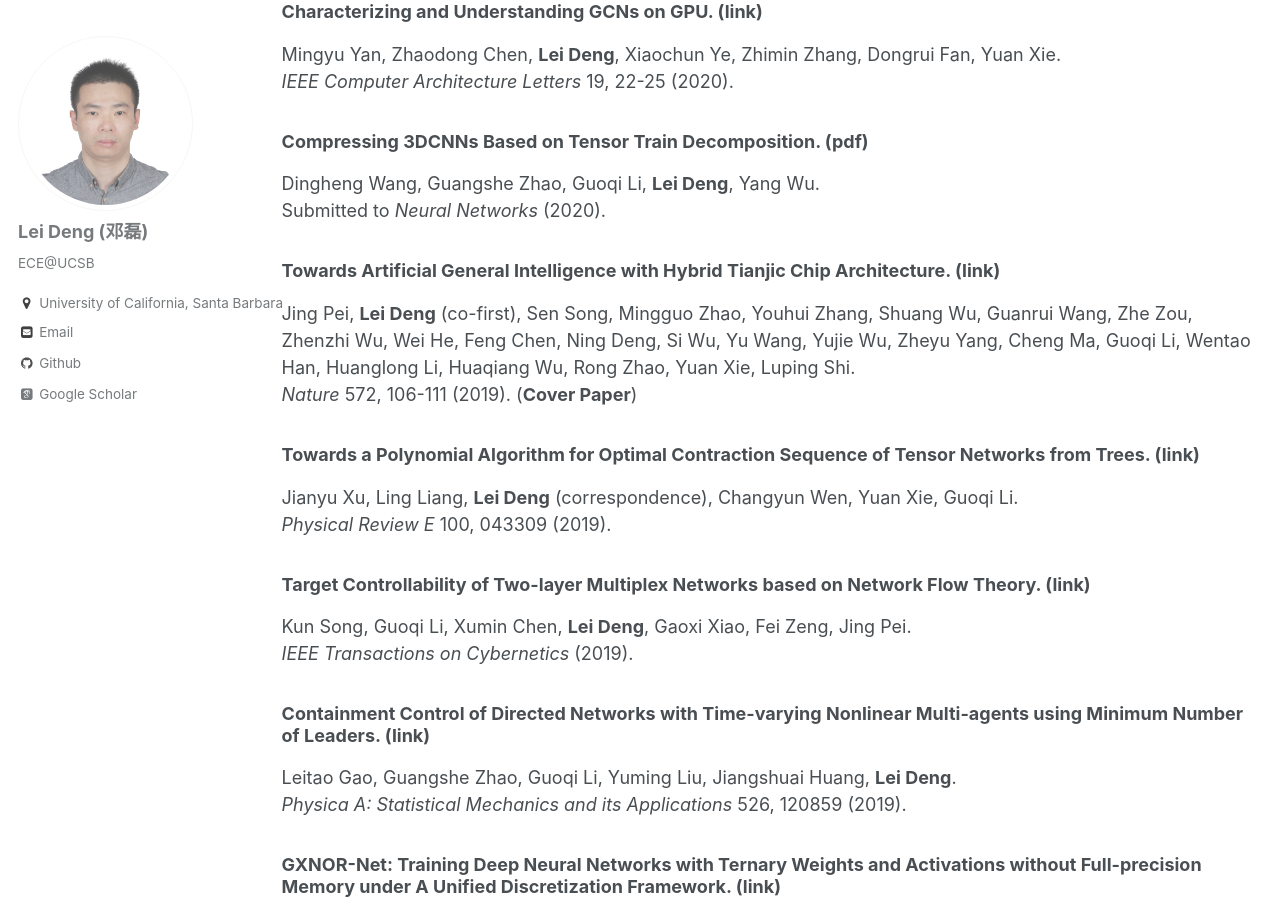
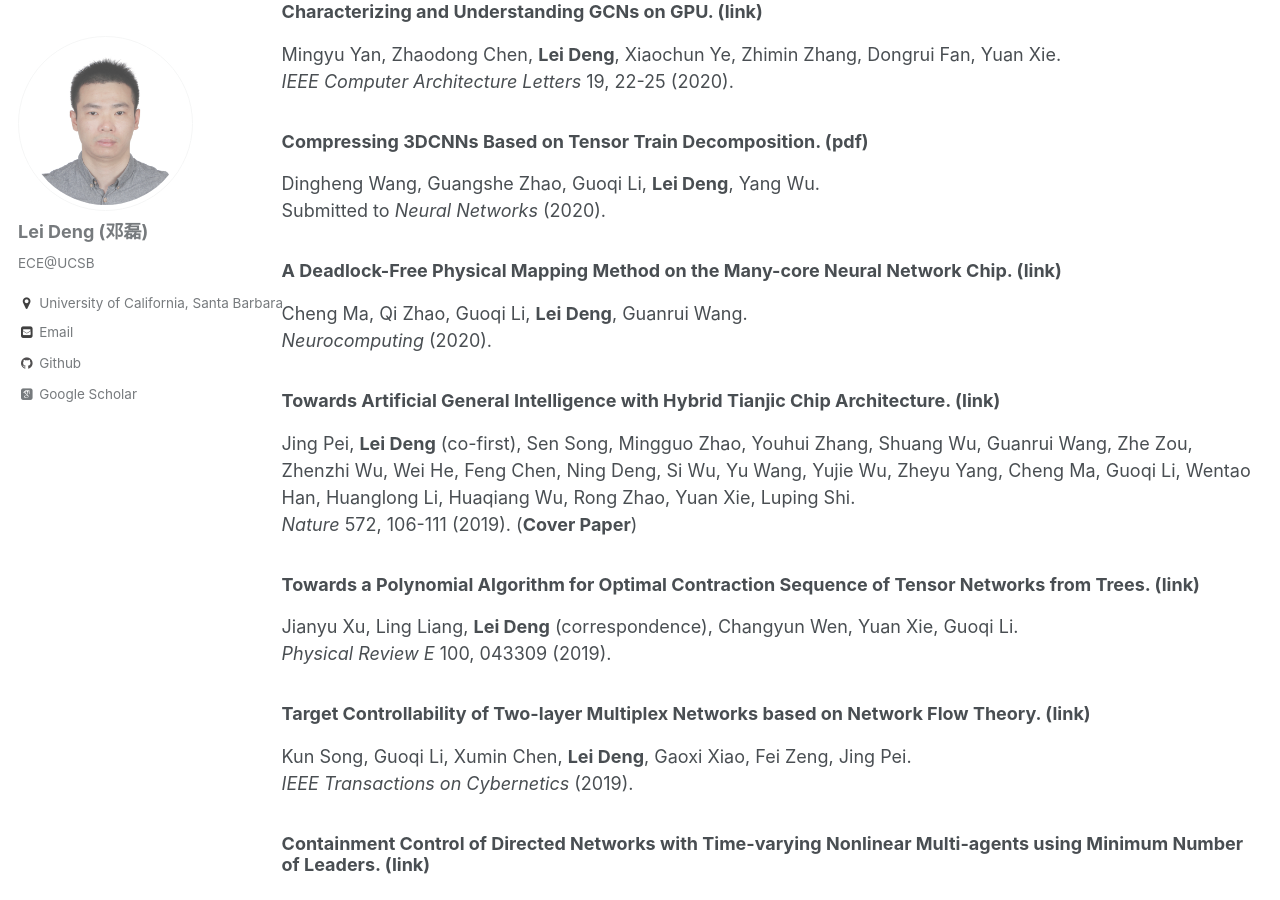
Before and after one commit to dllfei/dllfei.github.io, a Jekyll site: the page built from _pages/publications.md, in a window 1280 px wide and 900 px high, scrolled down 1772 px. Built offline with Jekyll 4.4.1, drawn with Linux system fonts in a browser that asks for light colours; some web fonts are replaced.

Commit message:
Update publications.md

```diff
--- a/_pages/publications.md
+++ b/_pages/publications.md
@@ -59,6 +59,10 @@ Mingyu Yan, Zhaodong Chen, **Lei Deng**, Xiaochun Ye, Zhimin Zhang, Dongrui Fan,
 ### Compressing 3DCNNs Based on Tensor Train Decomposition. ([pdf](https://arxiv.org/pdf/1912.03647.pdf)) <br />
 Dingheng Wang, Guangshe Zhao, Guoqi Li, **Lei Deng**, Yang Wu. <br />
 Submitted to *Neural Networks* (2020).
+
+### A Deadlock-Free Physical Mapping Method on the Many-core Neural Network Chip. ([link](https://arxiv.org/pdf/1912.03647.pdf)) <br />
+Cheng Ma, Qi Zhao, Guoqi Li, **Lei Deng**, Guanrui Wang. <br />
+*Neurocomputing* (2020).
 
 ### Towards Artificial General Intelligence with Hybrid Tianjic Chip Architecture. ([link](https://www.nature.com/articles/s41586-019-1424-8)) <br />
 Jing Pei, **Lei Deng** (co-first), Sen Song, Mingguo Zhao, Youhui Zhang, Shuang Wu, Guanrui Wang, Zhe Zou, Zhenzhi Wu, Wei He, Feng Chen, Ning Deng, Si Wu, Yu Wang, Yujie Wu, Zheyu Yang, Cheng Ma, Guoqi Li, Wentao Han, Huanglong Li, Huaqiang Wu, Rong Zhao, Yuan Xie, Luping Shi. <br />
```
